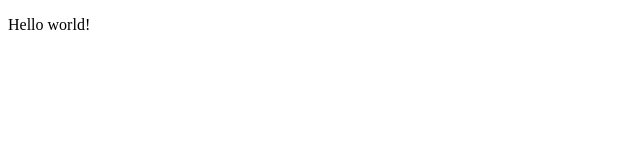
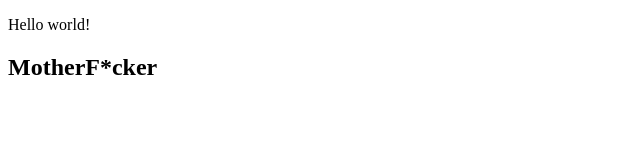
Before and after one commit to Tetrapack87/project, a plain HTML site: page index.html in a window 1280 px wide. Shown: the whole page, without its empty margins (0-640 px from the left). Drawn offline with Linux system fonts and the light colour scheme.

Commit message:
index.html mod

```diff
--- a/index.html
+++ b/index.html
@@ -8,10 +8,7 @@
 <body>
 
     <p>Hello world!</p>
-
-    <!--<script>
-        alert(1);
-    </script>-->
+    <h2>MotherF*cker</h2>
 
     <script src="js/script.js"></script>
 
```
